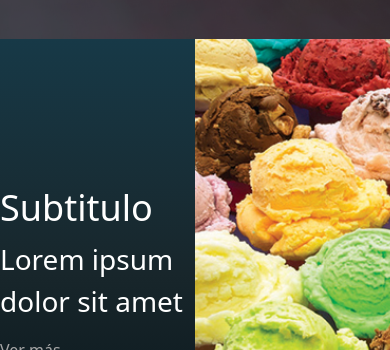
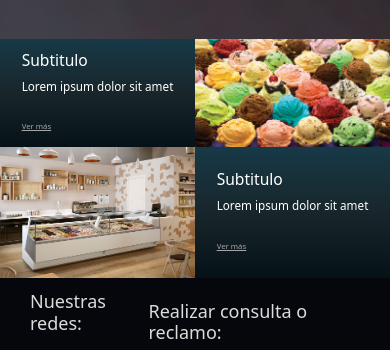
Before and after one commit to MScrimaglia/heladeria_Scrimaglia, a plain HTML site: page index.html in a window 390 px wide. Shown: the part 865-1215 px from the top of the page. Drawn offline with nearby package versions, Linux system fonts and the light colour scheme.

Commit message:
bootstrap index

```diff
--- a/index.html
+++ b/index.html
@@ -39,9 +39,10 @@
 
         </section>
 
-        <section class="index_grid">
-
-            <article class="index_subtext" id="index_subtext1">
+        <section>
+            <div class="row w-100 m-0">
+                <div class="col p-0">
+                    <article class="index_subtext h-100" id="index_subtext1">
                         <div>
                             <h1 class="subtitle_subtext">Subtitulo</h1>
                             <p class="paragraph_subtext">Lorem ipsum dolor sit amet</p>
@@ -49,18 +50,26 @@
                         </div>
                     </article>
 
-            <div class="index_image_cell" id="index_image_cell1"></div>
-
-            <div class="index_image_cell" id="index_image_cell2"></div>
-
-            <article class="index_subtext" id="index_subtext2">
+                </div>
+                <div class="col p-0">
+                    <img class="w-100 h-100" src="../assets/img/iceCreamFlavors.jpg"/>
+                </div>
+            </div>
+            <div class="row w-100 m-0">
+                <div class="col p-0">
+                    <img class="w-100 h-100" src="../assets/img/iceCreamStore.jpg">
+                </div>
+                <div class="col p-0">
+                    <article class="index_subtext h-100" id="index_subtext1">
                         <div>
                             <h1 class="subtitle_subtext">Subtitulo</h1>
                             <p class="paragraph_subtext">Lorem ipsum dolor sit amet</p>
-                    <a class="seemore_subtext" href="./pages/locales.html">Ver más</a>
+                            <a class="seemore_subtext" href="./pages/sabores.html">Ver más</a>
                         </div>
                     </article>
 
+                </div>
+            </div>
         </section>
 
     </main>
--- a/style/style.css
+++ b/style/style.css
@@ -604,4 +604,17 @@ header {
     .main_description{
         width: 70vh;
     }
+
+    .subtitle_subtext {
+
+        font-size: 4vw;
+    }
+
+    .paragraph_subtext {
+        font-size: 3vw;
+    }
+
+    .seemore_subtext {
+        font-size: 2vw;
+    }
 }
```
Lines whose indentation alone changed are shown as unchanged.
